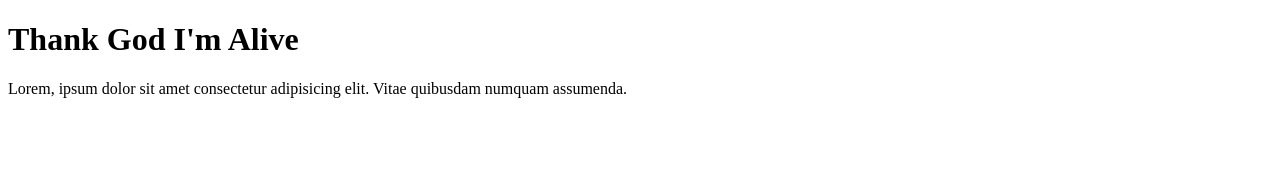
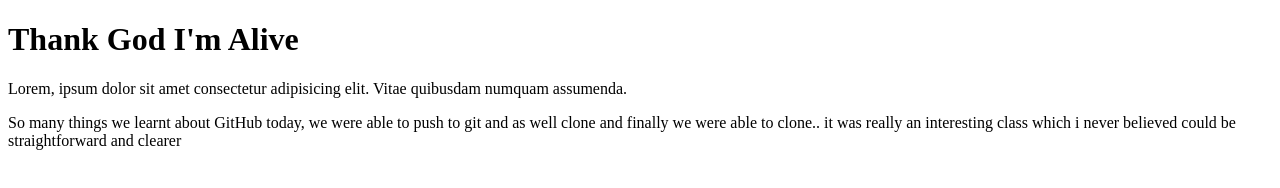
Before and after one commit to MakindeTobby/Start, a plain HTML site: page index.html in a window 1280 px wide. Drawn offline with Linux system fonts and the light colour scheme.

Commit message:
Added a paragraph

```diff
--- a/index.html
+++ b/index.html
@@ -12,5 +12,12 @@
       Lorem, ipsum dolor sit amet consectetur adipisicing elit. Vitae quibusdam
       numquam assumenda.
     </p>
+
+    <p>
+      So many things we learnt about GitHub today, we were able to push to git
+      and as well clone and finally we were able to clone.. it was really an
+      interesting class which i never believed could be straightforward and
+      clearer
+    </p>
   </body>
 </html>
```
